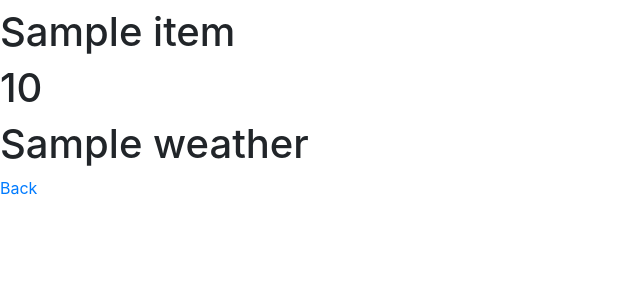
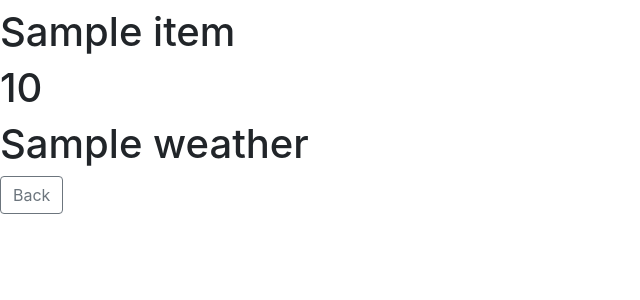
Before and after one commit to camilleb03/weather-app, a Flask app: page /1 in a window 1280 px wide. Shown: the part 48-348 px from the top of the page, without its empty margins (0-640 px from the left). Run offline with Flask 2, Linux system fonts and the light colour scheme; a database or web service that is not in the repository returns one stand-in record (values such as "Sample title"); data that the repository does not hold is empty; some libraries are stand-ins or nearby versions.

Commit message:
Added bootstrap button to result page

```diff
--- a/app/templates/weather/result.html
+++ b/app/templates/weather/result.html
@@ -8,5 +8,5 @@
     <h1>{{ data['main']['temp'] }}</h1>
     <h1>{{ data['weather'] }}</h1>
     {% endif %}
-    <a href="{{ url_for('search') }}">Back</a>
+    <a href="{{ url_for('search') }}"><button type="button" class="btn btn-outline-secondary">Back</button></a>
 {% endblock %}
```
